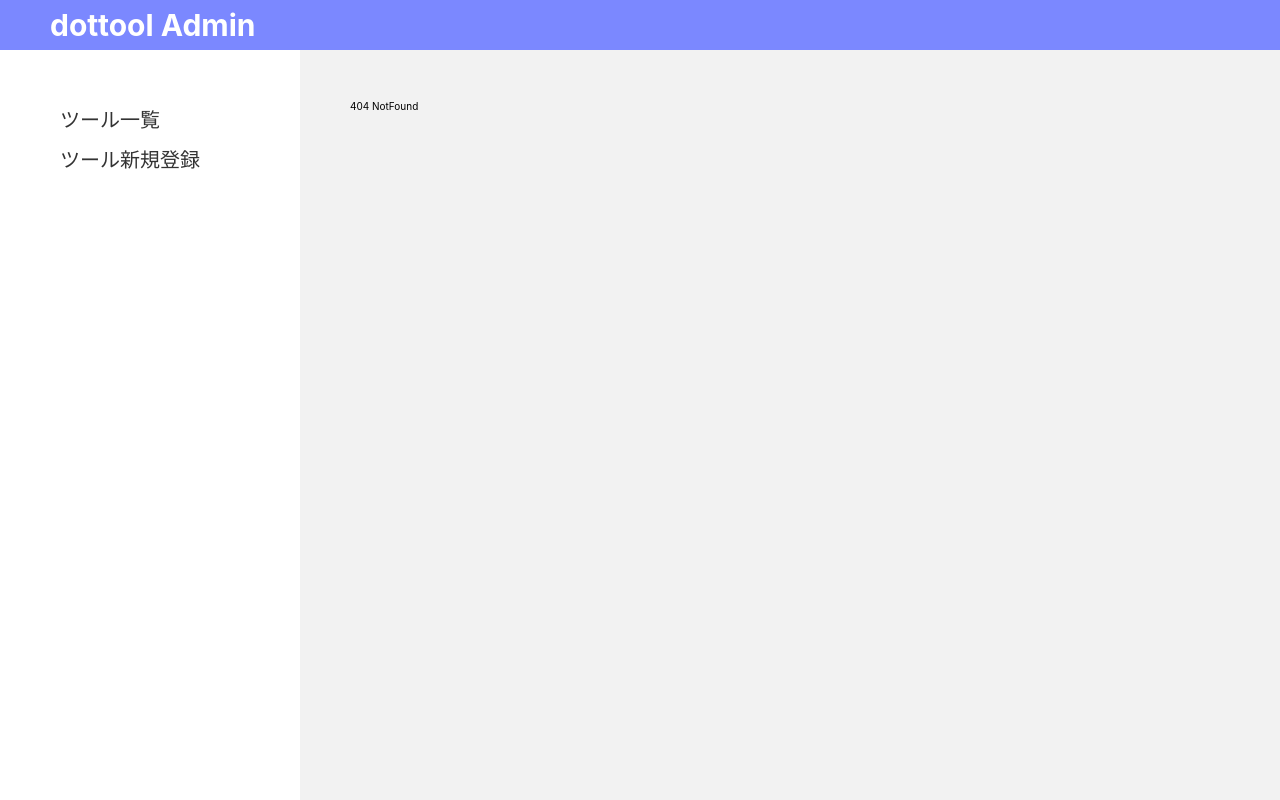
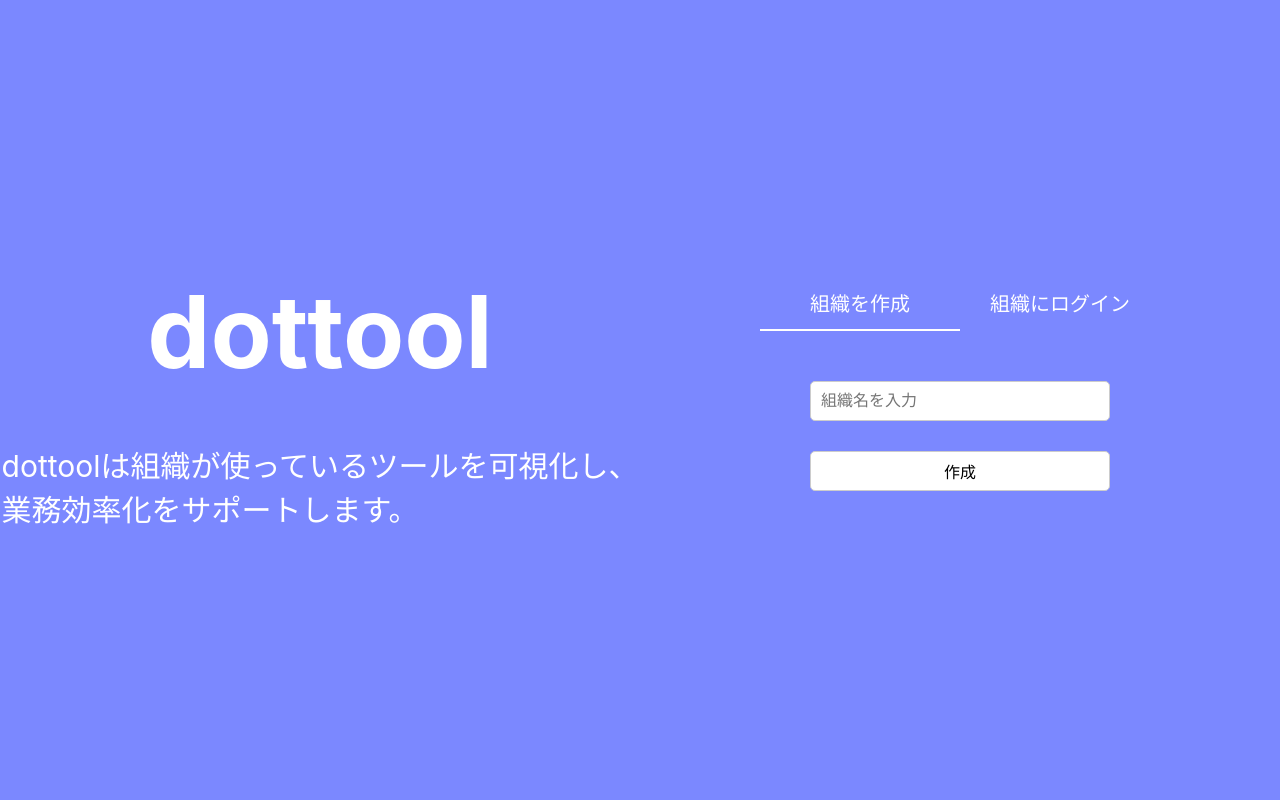
Before and after one commit to watanabe-mf/2019pbl_frontend, a React (Create React App) app: page / in a window 1280 px wide. Before the commit this address had no page. Built offline with nearby package versions, Linux system fonts and the light colour scheme.

Commit message:
Topページ追加

```diff
--- a/src/App.js
+++ b/src/App.js
@@ -1,101 +1,24 @@
 import React from 'react';
-import { BrowserRouter, Switch, Route, NavLink } from 'react-router-dom';
+import { BrowserRouter, Switch, Route } from 'react-router-dom';
 import './App.css';
-import styled from 'styled-components';
-import Text from './const/Text';
-import Color from './const/Color';
 import { library } from '@fortawesome/fontawesome-svg-core';
 import { faCircleNotch } from '@fortawesome/free-solid-svg-icons';
 
-import AdminToolList from './containers/admin/tool/List';
-import AdminToolDetail from './containers/admin/tool/Detail';
-import AdminToolNew from './containers/admin/tool/New';
+import AdminLayout from './layouts/AdminLayout';
+
+import Top from './containers/Top';
 import NotFound from './containers/NotFound';
 
 library.add(faCircleNotch);
 
 const App = () => (
   <BrowserRouter>
-    <Header>
-      { Text.SERVICE_NAME_ADMIN }
-    </Header>
-    <Wrap>
-      <Nav>
-        <List>
-          <Item>
-            <LinkText to="/admin/tools">ツール一覧</LinkText>
-          </Item>
-          <Item>
-            <LinkText to="/admin/tool/new">ツール新規登録</LinkText>
-          </Item>
-        </List>
-      </Nav>
-      <Main>
-      <Switch>
-        <Route exact path='/admin/tools' component={ AdminToolList } />
-        <Route exact path='/admin/tool/new' component={ AdminToolNew } />
-        <Route exact path='/admin/tool/:id' component={ AdminToolDetail } />
-        <Route component={ NotFound } />
-      </Switch>
-      </Main>
-    </Wrap>
+    <Switch>
+      <Route path='/admin' component={ AdminLayout } />
+      <Route path='/' component={ Top } />
+      <Route component={ NotFound } />
+    </Switch>
   </BrowserRouter>
 );
 
 export default App;
-
-const Header = styled.header`
-  background-color: ${ Color.PRIMARY };
-  padding: 0 50px;
-  width: 100%;
-  height: 50px;
-  line-height: 50px;
-  font-weight: bold;
-  font-size: 3rem;
-  color: #fff;
-`
-
-const Wrap = styled.div`
-  display: flex;
-  width: 100%;
-  min-height: calc(100vh - 50px);
-`
-
-const Nav = styled.nav`
-  width: 300px;
-  padding: 50px;
-`
-
-const List = styled.ul`
-  width: 100%;
-`
-
-const Item = styled.li`
-  width: 100%;
-  height: 40px;
-`
-
-const LinkText = styled(NavLink)`
-  display: block;
-  border-radius: 5px;
-  padding: 0 10px;
-  width: 100%;
-  height: 100%;
-  line-height: 40px;
-  font-size: 2rem;
-  color: #333;
-
-  &:hover {
-    background-color: #f2f2f2;
-  }
-
-  &.active {
-    font-weight: bold;
-  }
-`
-
-const Main = styled.main`
-  padding: 50px;
-  background-color: #f2f2f2;
-  width: calc(100% - 300px);
-`
--- /dev/null
+++ b/src/components/form/Button.js
@@ -0,0 +1,25 @@
+import React from 'react';
+import styled from 'styled-components';
+
+const Button = props => (
+  <Root onClick={ props.onClick } width={ props.width }>
+    { props.text }
+  </Root>
+);
+
+export default Button;
+
+Button.defaultProps = {
+  width: '400px'
+};
+
+const Root = styled.button`
+  background-color: #fff;
+  border: solid 1px #ccc;
+  border-radius: 5px;
+  padding: 0 10px;
+  width: ${ props => props.width };
+  height: 40px;
+  font-size: 1.6rem;
+  cursor: pointer;
+`
--- /dev/null
+++ b/src/components/form/InputText.js
@@ -0,0 +1,22 @@
+import React from 'react';
+import styled from 'styled-components';
+
+const InputText = props => (
+  <Root type="text" name={ props.name } value={ props.value } placeholder={ props.placeholder } width={ props.width } onChange={ props.onChange } />
+);
+
+export default InputText;
+
+InputText.defaultProps = {
+  width: '400px'
+};
+
+const Root = styled.input`
+  background-color: #fff;
+  border: solid 1px #ccc;
+  border-radius: 5px;
+  padding: 0 10px;
+  width: ${ props => props.width };
+  height: 40px;
+  font-size: 1.6rem;
+`
--- /dev/null
+++ b/src/containers/Top.js
@@ -0,0 +1,137 @@
+import React, { Component } from 'react';
+import styled from 'styled-components';
+import axios from 'axios';
+
+import Text from '../const/Text';
+import Color from '../const/Color';
+import InputText from '../components/form/InputText';
+import Button from '../components/form/Button';
+
+class Top extends Component {
+  constructor() {
+    super();
+    this.state = {
+      isCreate: true,
+      isLogin: false,
+      orgName: ''
+    };
+  }
+
+  handleChange = event => {
+    this.setState({
+      orgName: event.target.value
+    });
+    console.log(this.state);
+  }
+
+  createOrganization = () => {
+    axios
+      .post(`${process.env.REACT_APP_BASE_API_ENDPOINT}/organizations`, {
+        name: this.state.orgName
+      })
+      .then(response => {
+        console.log(response);
+      })
+      .catch(error => {
+        console.log(error);
+      });
+  }
+
+  loginOrganization = () => {
+    axios
+      .get(`${process.env.REACT_APP_BASE_API_ENDPOINT}/organizations/search?name=${this.state.orgName}`)
+      .then(response => {
+        console.log(response);
+      })
+      .catch(error => {
+        console.log(error);
+      });
+  }
+
+  selectCreate = () => {
+    this.setState({
+      isCreate: true,
+      isLogin: false
+    });
+  }
+
+  selectLogin = () => {
+    this.setState({
+      isCreate: false,
+      isLogin: true
+    });
+  }
+
+  render() {
+    return(
+      <Root>
+        <Wrap>
+          <Title>{ Text.SERVICE_NAME }</Title>
+          <Concept>{ Text.SERVICE_NAME }は組織が使っているツールを可視化し、<br />業務効率化をサポートします。</Concept>
+        </Wrap>
+        <Wrap>
+          <List>
+            <Item isActive={ this.state.isCreate } onClick={ this.selectCreate }>組織を作成</Item>
+            <Item isActive={ this.state.isLogin } onClick={ this.selectLogin }>組織にログイン</Item>
+          </List>
+          <FormItem>
+            <FormItem>
+              <InputText name="orgName" value={ this.state.orgName } placeholder="組織名を入力" width="300px" onChange={ this.handleChange } />
+            </FormItem>
+            { this.state.isCreate && <Button text="作成" width="300px" onClick={ this.createOrganization } /> }
+            { this.state.isLogin && <Button text="ログイン" width="300px" onClick={ this.loginOrganization } /> }
+          </FormItem>
+        </Wrap>
+      </Root>
+    );
+  }
+}
+
+export default Top;
+
+const Root = styled.div`
+  display: flex;
+  background-color: ${ Color.PRIMARY };
+  width: 100%;
+  min-height: 100vh;
+`
+
+const Wrap = styled.div`
+  display: flex;
+  flex-direction: column;
+  justify-content: center;
+  align-items: center;
+  width: 50%;
+`
+
+const Title = styled.h1`
+  margin-bottom: 50px;
+  font-size: 10rem;
+  color: #fff;
+`
+
+const Concept = styled.p`
+  font-size: 3rem;
+  color: #fff;
+`
+
+const List = styled.ul`
+  display: flex;
+  margin-bottom: 50px;
+  width: 400px;
+`
+
+const Item = styled.li`
+  width: 50%;
+  height: 100%;
+  line-height: 50px;
+  text-align: center;
+  font-size: 2rem;
+  color: #fff;
+  cursor: pointer;
+  border-bottom: ${ props => props.isActive ? 'solid 2px #fff' : 'none' };
+`
+
+const FormItem = styled.div`
+  margin-bottom: 30px;
+`
--- /dev/null
+++ b/src/layouts/AdminLayout.js
@@ -0,0 +1,94 @@
+import React from 'react';
+import styled from 'styled-components';
+import { BrowserRouter, Switch, Route, NavLink } from 'react-router-dom';
+
+import Text from '../const/Text';
+import Color from '../const/Color';
+import AdminToolList from '../containers/admin/tool/List';
+import AdminToolDetail from '../containers/admin/tool/Detail';
+import AdminToolNew from '../containers/admin/tool/New';
+
+const AdminLayout = () => (
+  <BrowserRouter>
+    <Header>
+      { Text.SERVICE_NAME_ADMIN }
+    </Header>
+    <Wrap>
+      <Nav>
+        <List>
+          <Item>
+            <LinkText to="/admin/tools">ツール一覧</LinkText>
+          </Item>
+          <Item>
+            <LinkText to="/admin/tool/new">ツール新規登録</LinkText>
+          </Item>
+        </List>
+      </Nav>
+      <Main>
+        <Switch>
+          <Route exact path='/admin/tools' component={ AdminToolList } />
+          <Route exact path='/admin/tool/new' component={ AdminToolNew } />
+          <Route exact path='/admin/tool/:id' component={ AdminToolDetail } />
+        </Switch>
+    </Main>
+    </Wrap>
+  </BrowserRouter>
+);
+
+export default AdminLayout;
+
+const Header = styled.header`
+  background-color: ${ Color.PRIMARY };
+  padding: 0 50px;
+  width: 100%;
+  height: 50px;
+  line-height: 50px;
+  font-weight: bold;
+  font-size: 3rem;
+  color: #fff;
+`
+
+const Wrap = styled.div`
+  display: flex;
+  width: 100%;
+  min-height: calc(100vh - 50px);
+`
+
+const Nav = styled.nav`
+  width: 300px;
+  padding: 50px;
+`
+
+const List = styled.ul`
+  width: 100%;
+`
+
+const Item = styled.li`
+  width: 100%;
+  height: 40px;
+`
+
+const LinkText = styled(NavLink)`
+  display: block;
+  border-radius: 5px;
+  padding: 0 10px;
+  width: 100%;
+  height: 100%;
+  line-height: 40px;
+  font-size: 2rem;
+  color: #333;
+
+  &:hover {
+    background-color: #f2f2f2;
+  }
+
+  &.active {
+    font-weight: bold;
+  }
+`
+
+const Main = styled.main`
+  padding: 50px;
+  background-color: #f2f2f2;
+  width: calc(100% - 300px);
+`
```
